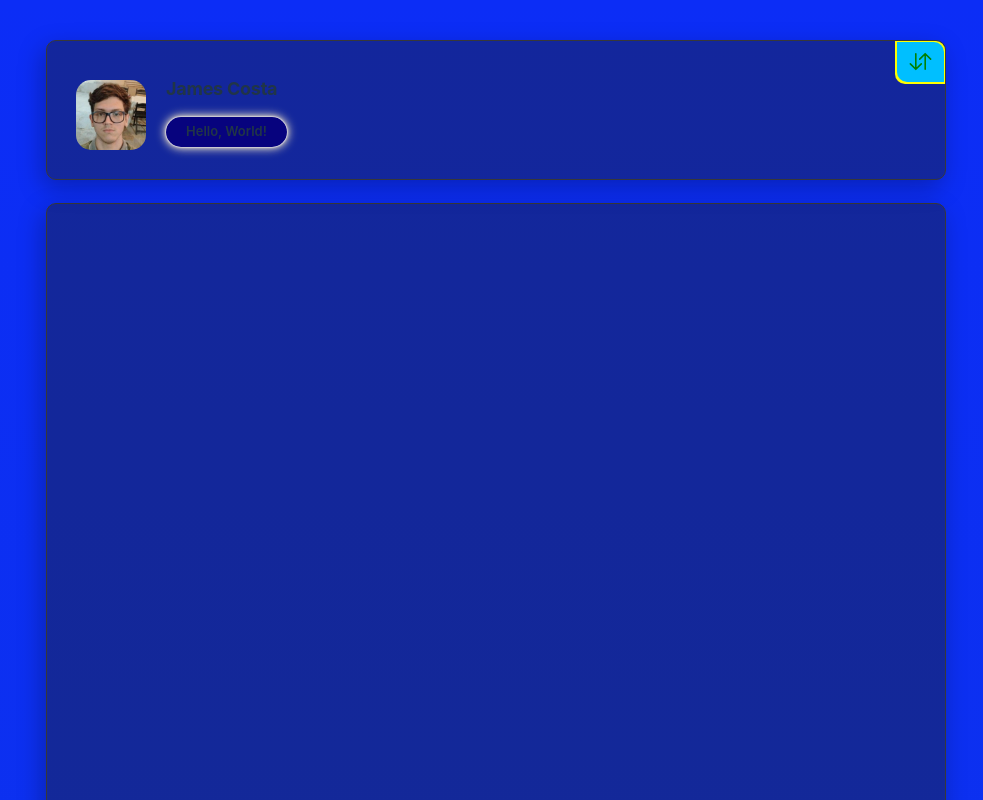
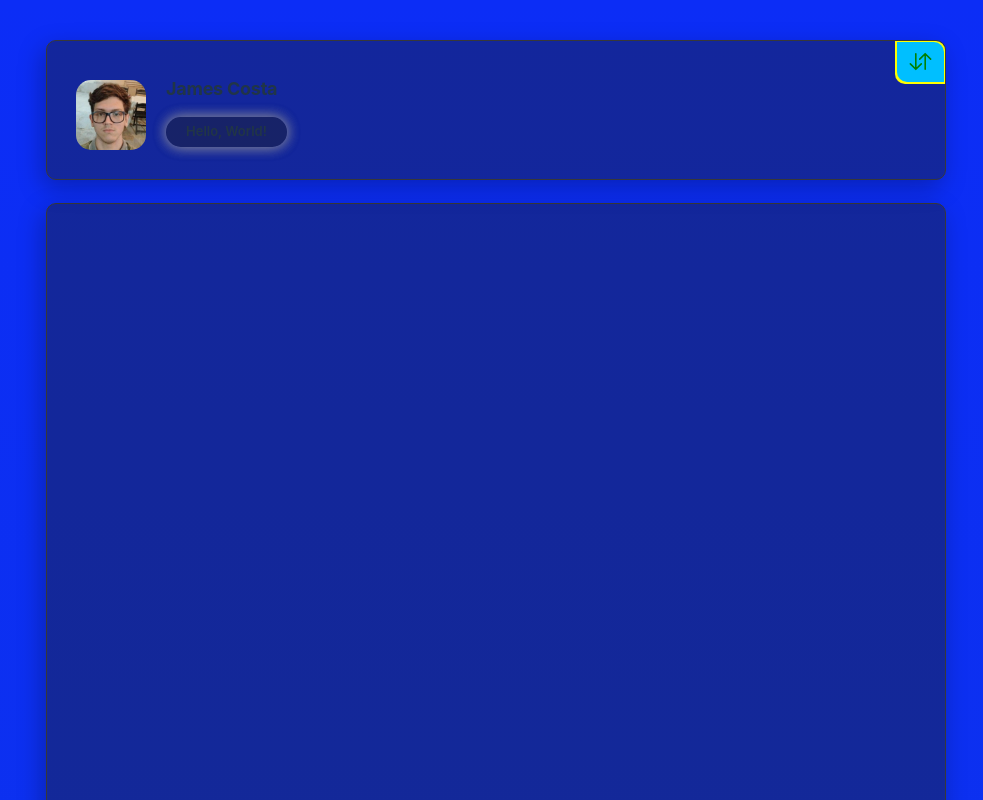
Before and after one commit to DropperDEV/portfolium, a React (Vite) app: page / in a window 1280 px wide. Shown: the top 800 px of the page, without its empty margins (144-1127 px from the left). Built offline with nearby package versions, Linux system fonts and the light colour scheme.

Commit message:
feat: change color subTitle

```diff
--- a/src/ui/Sidebar.tsx
+++ b/src/ui/Sidebar.tsx
@@ -78,7 +78,7 @@ const StyledTitle = styled.h1`
   letter-spacing: -0.25px;
 `
 const StyledSubTitle = styled.p`
-  background-color: #07037e;
+  background-color: hsla(240, 2%, 12%, 0.418);
   font-weight: 600;
   font-size: small;
   border-radius: 15px;
@@ -91,10 +91,7 @@ const StyledSubTitle = styled.p`
   }
   @keyframes glow {
     from {
-      box-shadow: 0 0 1px #fff, 0 0 1px #fff, 0 0 2px #fff,
-      0 0 4px hsla(45, 100%, 90%, 0.5), 0 0 7px hsla(45, 100%, 90%, 0.5),
-      0 0 10px hsla(45, 100%, 90%, 0.5), 0 0 12px hsla(45, 100%, 90%, 0.5),
-      0 0 15px hsla(45, 100%, 90%, 0.5);
+      box-shadow: 0 0 15px hsla(240, 0%, 41%, 0.5), 0 0 15px hsla(0, 17%, 98%, 0.5), 0 0 15px hsla(0, 0%, 37%, 0.5);
     }
     to {
       box-shadow: 0 0 3px #ffffff0e;
```
